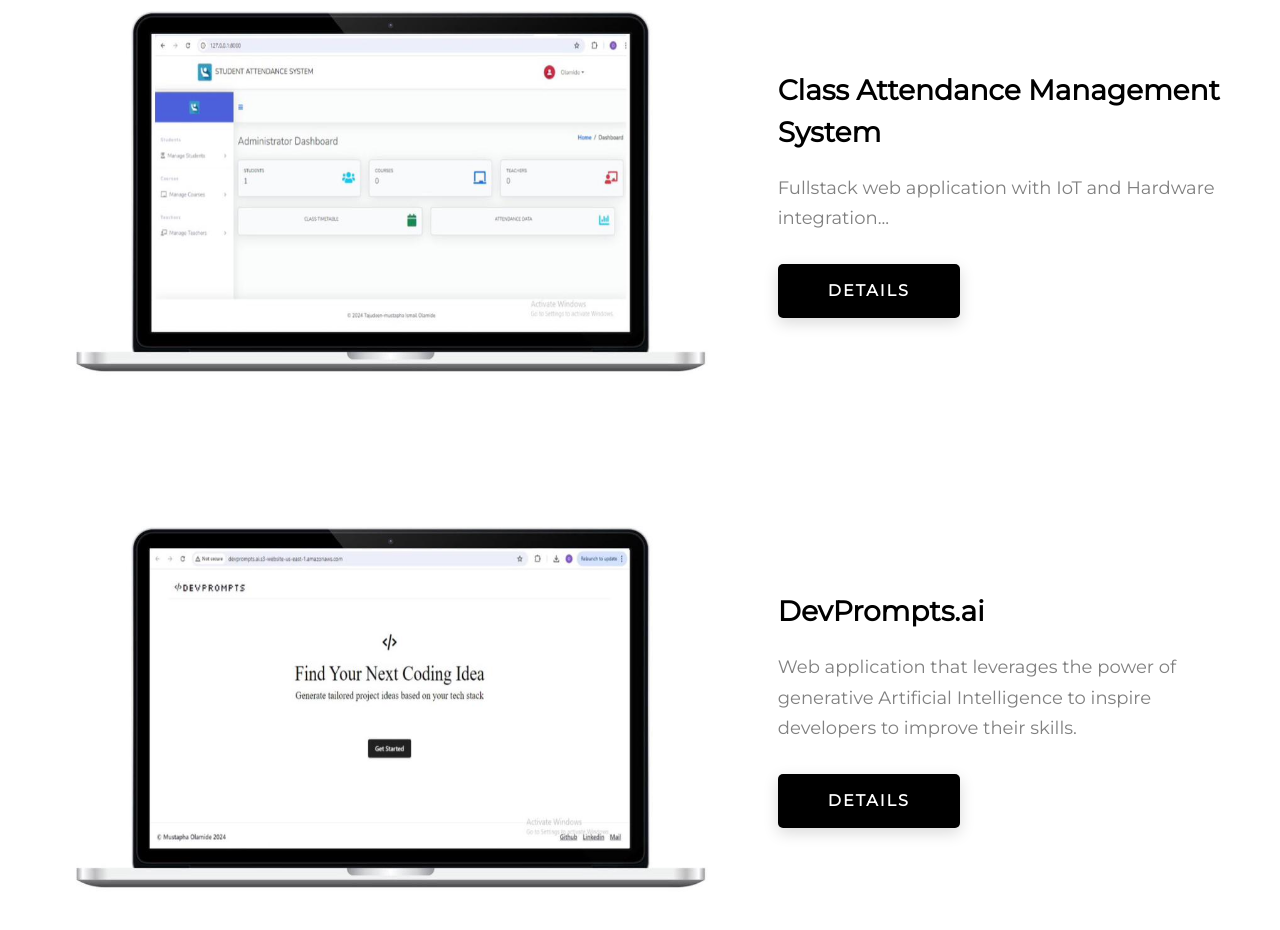
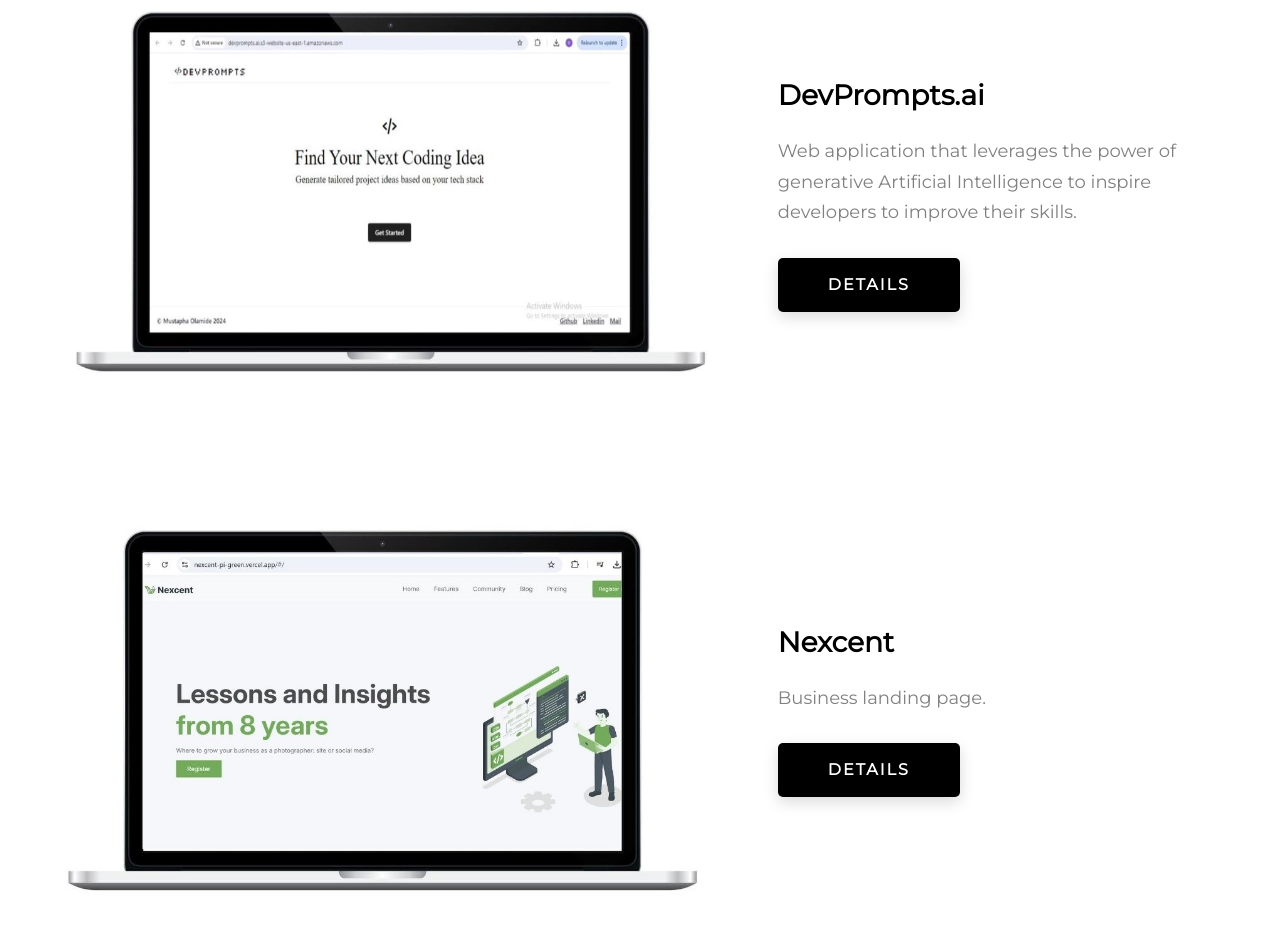
Before and after one commit to olamilly/my_portfolio, a Vue app: page / in a window 1280 px wide. Shown: the part 3140-4070 px from the top of the page. Built offline with nearby package versions, Linux system fonts and the light colour scheme.

Commit message:
2 new projects

```diff
--- a/src/components/ProjectsContainer.vue
+++ b/src/components/ProjectsContainer.vue
@@ -1,6 +1,6 @@
 <template>
 	<section id="projects" class="projects sec-pad" data-aos="fade-up">
-       <div class="main-container ">
+		<div class="main-container">
 			<h2 class="heading heading-sec heading-sec__mb-bg">
 				<span class="heading-sec__main">Projects</span>
 				<span class="heading-sec__sub">
@@ -9,32 +9,78 @@
 			</h2>
 
 			<div class="projects__content">
-           <projectComp data-aos="slide-left" data-aos-easing="ease-in-sine" data-aos-duration="900"  v-for="p, index in projects" :key="index" :project="p"/>
+				<projectComp
+					data-aos="slide-left"
+					data-aos-easing="ease-in-sine"
+					data-aos-duration="900"
+					v-for="(p, index) in projects"
+					:key="index"
+					:project="p"
+				/>
 			</div>
-         <h3 class="projects__row-content-title" style="text-align: center;font-size: 2rem;margin-top: 2rem;margin-bottom: 0px;font-weight: normal;">
+			<h3
+				class="projects__row-content-title"
+				style="
+					text-align: center;
+					font-size: 2rem;
+					margin-top: 2rem;
+					margin-bottom: 0px;
+					font-weight: normal;
+				"
+			>
 				More Projects on my
-            <a target="_blank"style='text-decoration: underline;font-weight: 700;' rel="noreferrer" href="https://github.com/olamilly" >
-              Github</a>.
+				<a
+					target="_blank"
+					style="text-decoration: underline; font-weight: 700"
+					rel="noreferrer"
+					href="https://github.com/olamilly"
+				>
+					Github</a
+				>.
 			</h3>
 		</div>
 	</section>
 </template>
 
 <script setup lang="ts">
-   import projectComp from './ProjectComp.vue'
-   import { ref } from 'vue';
-   const projects=ref([
-     {name:'SafePass',description:'Password and Credentials manager.',img:'/safepass.jpg'},
-     {name:'Class Attendance Management System',description:'Fullstack web application with IoT and Hardware integration...',img:'/attendance.jpg'},
-     {name:'DevPrompts.ai',description:'Web application that leverages the power of generative Artificial Intelligence to inspire developers to improve their skills.',img:'/devprompts.jpg'},
+	import projectComp from "./ProjectComp.vue";
+	import { ref } from "vue";
+	const projects = ref([
+		{
+			name: "SafePass",
+			description: "Password and Credentials manager.",
+			img: "/safepass.jpg",
+		},
+		{
+			name: "DevPrompts.ai",
+			description:
+				"Web application that leverages the power of generative Artificial Intelligence to inspire developers to improve their skills.",
+			img: "/devprompts.jpg",
+		},
+		{
+			name: "Nexcent",
+			description: "Business landing page.",
+			img: "/nexcent.jpg",
+		},
+		{
+			name: "Class Attendance Management System",
+			description:
+				"Fullstack web application with IoT and Hardware integration...",
+			img: "/attendance.jpg",
+		},
+		{
+			name: "Angle Brackets",
+			description: "A React-powered tech blog",
+			img: "/angle-brackets.jpg",
+		},
+
 		//{name:'Mini Games',description:'Fun Popular Games to pass time with...',img:'/mini.jpg'},
-     {name:'Appointment Management System',description:'General purpose admin dashboard to manage users, appointments and more.',img:'/appointments.jpg'},
-   ])
-
+		// {name:'Appointment Management System',description:'General purpose admin dashboard to manage users, appointments and more.',img:'/appointments.jpg'},
+	]);
 </script>
 <style scoped>
- .projects{
-  width:100vw;
+	.projects {
+		width: 100vw;
 		overflow-x: hidden;
 	}
 </style>
--- a/src/views/ProjectDetailView.vue
+++ b/src/views/ProjectDetailView.vue
@@ -2,8 +2,10 @@
 	<section class="project-details">
 		<header class="header">
 			<div class="header__content">
-              <div class="header__logo-container" >
-              <span class="header__logo-sub"  @click="goBack()"><i class='bx bx-left-arrow-alt'></i></span>
+				<div class="header__logo-container">
+					<span class="header__logo-sub" @click="goBack()"
+						><i class="bx bx-left-arrow-alt"></i
+					></span>
 				</div>
 			</div>
 		</header>
@@ -17,16 +19,34 @@
 					/>
 				</div>
 				<div class="project-details__content-main">
-          <h1 class="projects__row-content-title" style="text-align: center; font-size:3rem; font-weight: 700;">{{ thisProject.name }}</h1>
+					<h1
+						class="projects__row-content-title"
+						style="text-align: center; font-size: 3rem; font-weight: 700"
+					>
+						{{ thisProject.name }}
+					</h1>
 					<div class="project-details__desc">
 						<h3 class="project-details__content-title">Project Overview</h3>
-            <p class="project-details__desc-para" style="font-weight: 600;" v-html="thisProject.short_description"></p>
-            <p class="project-details__desc-para" v-html="thisProject.main_description"></p>
+						<p
+							class="project-details__desc-para"
+							style="font-weight: 600"
+							v-html="thisProject.short_description"
+						></p>
+						<p
+							class="project-details__desc-para"
+							v-html="thisProject.main_description"
+						></p>
 					</div>
 					<div class="project-details__tools-used">
 						<h3 class="project-details__content-title">Tools Used</h3>
 						<div class="skills">
-              <div v-for="t,index in thisProject.tools" :key="index" class="skills__skill">{{ t }}</div>
+							<div
+								v-for="(t, index) in thisProject.tools"
+								:key="index"
+								class="skills__skill"
+							>
+								{{ t }}
+							</div>
 						</div>
 					</div>
 					<div class="project-details__links">
@@ -53,54 +73,77 @@
 	</section>
 </template>
 <style scoped>
-i{
+	i {
 		font-size: 4rem;
-margin:.5rem;
+		margin: 0.5rem;
 	}
-.main-container{
-  zoom:85%;
+	.main-container {
+		zoom: 85%;
 	}
 </style>
 <script setup lang="ts">
+	import FooterComp from "../components/FooterComp.vue";
+	import { onMounted, ref } from "vue";
+	import { useRoute, useRouter } from "vue-router";
 
-import FooterComp from '../components/FooterComp.vue'
-import { onMounted, ref } from 'vue'
-import { useRoute, useRouter } from 'vue-router'
-
-const router = useRouter()
-const route = useRoute()
+	const router = useRouter();
+	const route = useRoute();
 
 	function goBack() {
-  window.history.back()
+		window.history.back();
 	}
 
 	let projects = {
-  'SafePass':{
-    name:'SafePass',
-    short_description:'Password and Credentials manager',
-    main_description:"Full stack web application that helps users securely store passwords for different websites.<br>I implemented AES-256 encryption on the backend to securely encrypt all user information stored on the database. This project is a <a style='font-weight: 700;text-decoration: underline;' href='https://codingchallenges.fyi/' target='_blank'>coding challenges</a> solution and the problem brief can be found <a style='font-weight: 700;text-decoration: underline;'  href='https://codingchallenges.substack.com/p/coding-challenge-58-password-manager' target='_blank'>here</a>. Going through the brief will help give you a proper understanding of the problem that the application is trying to solve. <br>Working on this project helped me learn more about Cybersecurity and Encryption as well as hosting web applications on AWS virtual servers.",
-    img:'/safepass.jpg',
-    tools:['HTML','CSS','JavaScript','Git','Vue.js', "Bootstrap",'PHP', 'Laravel'," MySQL", 'AWS EC2'],
-    live:'http://ec2-54-242-210-101.compute-1.amazonaws.com/',
-    source:'https://github.com/olamilly/safepass'
+		SafePass: {
+			name: "SafePass",
+			short_description: "Password and Credentials manager",
+			main_description:
+				"Full stack web application that helps users securely store passwords for different websites and provides easy access.<br>I implemented AES-256 encryption on the backend to securely encrypt all user information stored on the database. This project is a <a style='font-weight: 700;text-decoration: underline;' href='https://codingchallenges.fyi/' target='_blank'>coding challenges</a> solution and the problem brief can be found <a style='font-weight: 700;text-decoration: underline;'  href='https://codingchallenges.substack.com/p/coding-challenge-58-password-manager' target='_blank'>here</a>. Going through the brief will help give you a proper understanding of the problem that the application is trying to solve. <br>Working on this project helped me learn more about Cybersecurity and Encryption as well as hosting web applications on AWS virtual servers.",
+			img: "/safepass.jpg",
+			tools: [
+				"HTML",
+				"CSS",
+				"JavaScript",
+				"Git",
+				"Vue.js",
+				"Bootstrap",
+				"PHP",
+				"Laravel",
+				" MySQL",
+				"AWS EC2",
+			],
+			live: "http://ec2-54-242-210-101.compute-1.amazonaws.com/",
+			source: "https://github.com/olamilly/safepass",
 		},
-  'Class Attendance Management System':{
-    name:'Class Attendance Management System',
-    short_description:'Fullstack web application that leverages Facial and Fingerprint recognition technology to collect and monitor student attendance data.',
-    main_description:'This project has two parts. <br>1. Simple hardware component comprising of a Raspberry pi processor, Pi Camera, Fingerprint Sensor, LCD screen and a button.<br>2. Web application to process and view the data built with Laravel (A PHP Framework), Apache Web server, mySQL database.<br><br>Basically, the hardware identifies students using either their face or fingerprints, writes data on a CSV file(student name, time stamp, course code, etc.) and sends the CSV file to the backend through a HTTP request to be processed, stored and eventually displayed on the dashboard.<br>This project helped me work on my python skills as that was what I used to write code for the hardware processor.',
-    img:'/attendance.jpg',
-    tools:["PHP","Python","Bootstrap", 'Laravel'," MySQL","Raspberry Pi","Open CV","Adafruit_fingerprint"],
-    live:'',
-    source:''
+		"Class Attendance Management System": {
+			name: "Class Attendance Management System",
+			short_description:
+				"Fullstack web application that leverages Facial and Fingerprint recognition technology to collect and monitor student attendance data.",
+			main_description:
+				"This project has two parts. <br>1. Simple hardware component comprising of a Raspberry pi processor, Pi Camera, Fingerprint Sensor, LCD screen and a button.<br>2. Web application to process and view the data built with Laravel (A PHP Framework), Apache Web server, mySQL database.<br><br>Basically, the hardware identifies students using either their face or fingerprints, writes data on a CSV file(student name, time stamp, course code, etc.) and sends the CSV file to the backend through a HTTP request to be processed, stored and eventually displayed on the dashboard.<br>This project helped me work on my python skills as that was what I used to write code for the hardware processor.",
+			img: "/attendance.jpg",
+			tools: [
+				"PHP",
+				"Python",
+				"Bootstrap",
+				"Laravel",
+				" MySQL",
+				"Raspberry Pi",
+				"Open CV",
+				"Adafruit_fingerprint",
+			],
+			live: "",
+			source: "",
 		},
-  'DevPrompts.ai':{
-    name:'DevPrompts.ai',
-    short_description:'Artificial Intelligence platform engineering.',
-    main_description:"Lightweight frontend web application that levrages Google's powerful Gemini LLM API. <br>Using information from the user about their tech stack, the application is able to generate project ideas for the user to build.",
-    img:'/devprompts.jpg',
-    tools:['Vue.js', 'AWS S3'," Artificial Intelligence"],
-    live:'http://devprompts.ai.s3-website-us-east-1.amazonaws.com/',
-    source:''
+		"DevPrompts.ai": {
+			name: "DevPrompts.ai",
+			short_description: "Artificial Intelligence platform engineering.",
+			main_description:
+				"Lightweight frontend web application that levrages Google's powerful Gemini LLM API. <br>Using information from the user about their tech stack, the application is able to generate project ideas for the user to build.",
+			img: "/devprompts.jpg",
+			tools: ["Vue.js", "AWS S3", " Artificial Intelligence"],
+			live: "http://devprompts.ai.s3-website-us-east-1.amazonaws.com/",
+			source: "",
 		},
 		//'Mini Games':{
 		//  name:'Mini Games',
@@ -111,26 +154,55 @@
 		//live:'',
 		//source:''
 		//},
-  'Appointment Management System':{
-    name:'Appointment Management System',
-    short_description:'Customizable general purpose Administrator dashboard for assistants, secretaries and the likes to manage users, appointments or any other data',
-    main_description:" Built with Laravel on the backend and Vue.js 3 on the frontend, this project serves as a starting point for creating various web applications requiring an admin interface.<br><br>It provides functionalities like:<br><ul><li style='list-style:square;'>User authentication (Laravel Fortify) and management(CRUD operation on users stored in a database).</li><li style='list-style:square;'>Data filtering, pagination and searching. (Appointments in the base case but it can be altered to manage whatever data).</li><li style='list-style:square;'>Toast notifications.</li><li style='list-style:square'>Confirmation modals for actions using Sweet Alert Package.</li><li style='list-style:square;'>Date and time pickers.</li></ul><br>By building this project, I gained valuable experience in building modern fullstack web applications with a clear separation of concerns between the backend and frontend. I also explored integrating third-party libraries and node modules to enhance user experience.",
-    img:'/appointments.jpg',
-    tools:['Vue.js', "Bootstrap", 'Laravel'," MySQL","NPM"],
-    live:'',
-    source:'https://github.com/olamilly/mylaravue3'
+		Nexcent: {
+			name: "Nexcent",
+			short_description: "Business Landing Page",
+			main_description:
+				"I designed a captivating landing page for Nexcent, a software consulting company. The page is optimized for user experience and conversion, featuring clear call-to-action, engaging visuals and responsive design.",
+			img: "/nexcent.jpg",
+			tools: ["Vue", "Bootstrap", "Vercel", "Git"],
+			live: "https://nexcent-pi-green.vercel.app/",
+			source: "https://github.com/olamilly/nexcent",
 		},
+		"Angle Brackets": {
+			name: "Angle Brackets Blog",
+			short_description:
+				"Informative tech blog. Dynamic Single Page Application built with React.",
+			main_description:
+				"I developed a dynamic tech blog using React, providing a platform for sharing insights and knowledge on the latest trends in technology. The blog features a user-friendly interface, customizable themes and SEO optimization.",
+			img: "/angle-brackets.jpg",
+			tools: ["React", "Bootstrap", "AWS S3", "Git", "SEO"],
+			live: "http://angle-brackets-blog.s3-website-us-east-1.amazonaws.com/",
+			source:
+				"https://github.com/olamilly/IWL-100DaysOfCode/tree/main/react-blog",
+		},
+		// 'Appointment Management System':{
+		//   name:'Appointment Management System',
+		//   short_description:'Customizable general purpose Administrator dashboard for assistants, secretaries and the likes to manage users, appointments or any other data',
+		//   main_description:" Built with Laravel on the backend and Vue.js 3 on the frontend, this project serves as a starting point for creating various web applications requiring an admin interface.<br><br>It provides functionalities like:<br><ul><li style='list-style:square;'>User authentication (Laravel Fortify) and management(CRUD operation on users stored in a database).</li><li style='list-style:square;'>Data filtering, pagination and searching. (Appointments in the base case but it can be altered to manage whatever data).</li><li style='list-style:square;'>Toast notifications.</li><li style='list-style:square'>Confirmation modals for actions using Sweet Alert Package.</li><li style='list-style:square;'>Date and time pickers.</li></ul><br>By building this project, I gained valuable experience in building modern fullstack web applications with a clear separation of concerns between the backend and frontend. I also explored integrating third-party libraries and node modules to enhance user experience.",
+		//   img:'/appointments.jpg',
+		//   tools:['Vue.js', "Bootstrap", 'Laravel'," MySQL","NPM"],
+		//   live:'',
+		//   source:'https://github.com/olamilly/mylaravue3'
+		// },
+	};
+
+	const thisProject = ref({
+		name: "",
+		short_description: "",
+		main_description: "",
+		img: "",
+		tools: ["a"],
+		live: "",
+		source: "",
+	});
+	onMounted(() => {
+		const projectName = String(route.query.project);
+		if (projectName) {
+			thisProject.value = projects[projectName as keyof typeof projects];
+			window.scrollTo(0, 0);
+		} else {
+			router.push("/#projects");
 		}
-
-const thisProject=ref({name:'',short_description:'',main_description:'',img:'',tools:['a'],live:'',source:''})
-onMounted(()=>{
-  const projectName= String(route.query.project)
-  if(projectName){
-    thisProject.value = projects[projectName as keyof typeof projects];
-    window.scrollTo(0,0)
-  }
-  else{
-    router.push('/#projects')
-  }
-})
+	});
 </script>
```
Also changed, not shown: src/components/AboutComp.vue (+47 -22 lines), public/angle-brackets.jpg (added), public/nexcent.jpg (added). Lines whose indentation alone changed are shown as unchanged.
